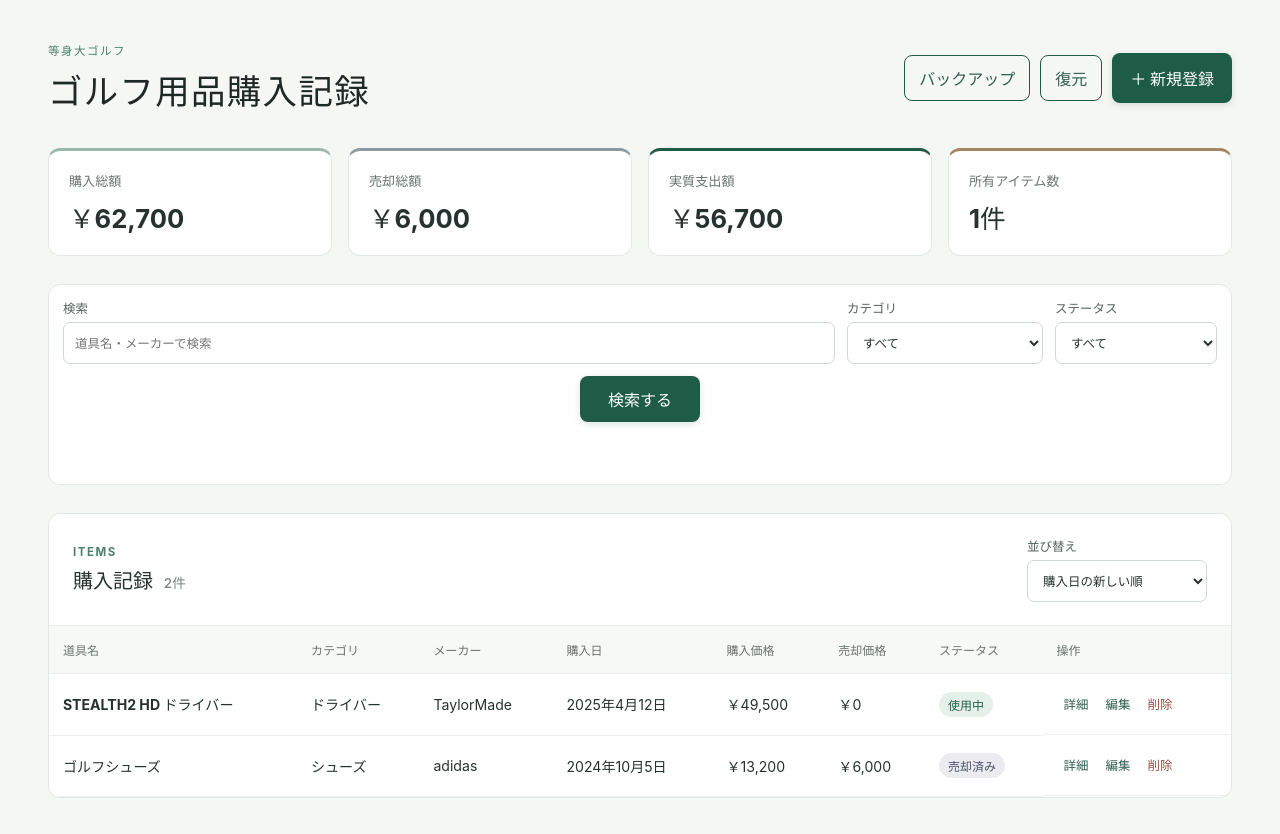
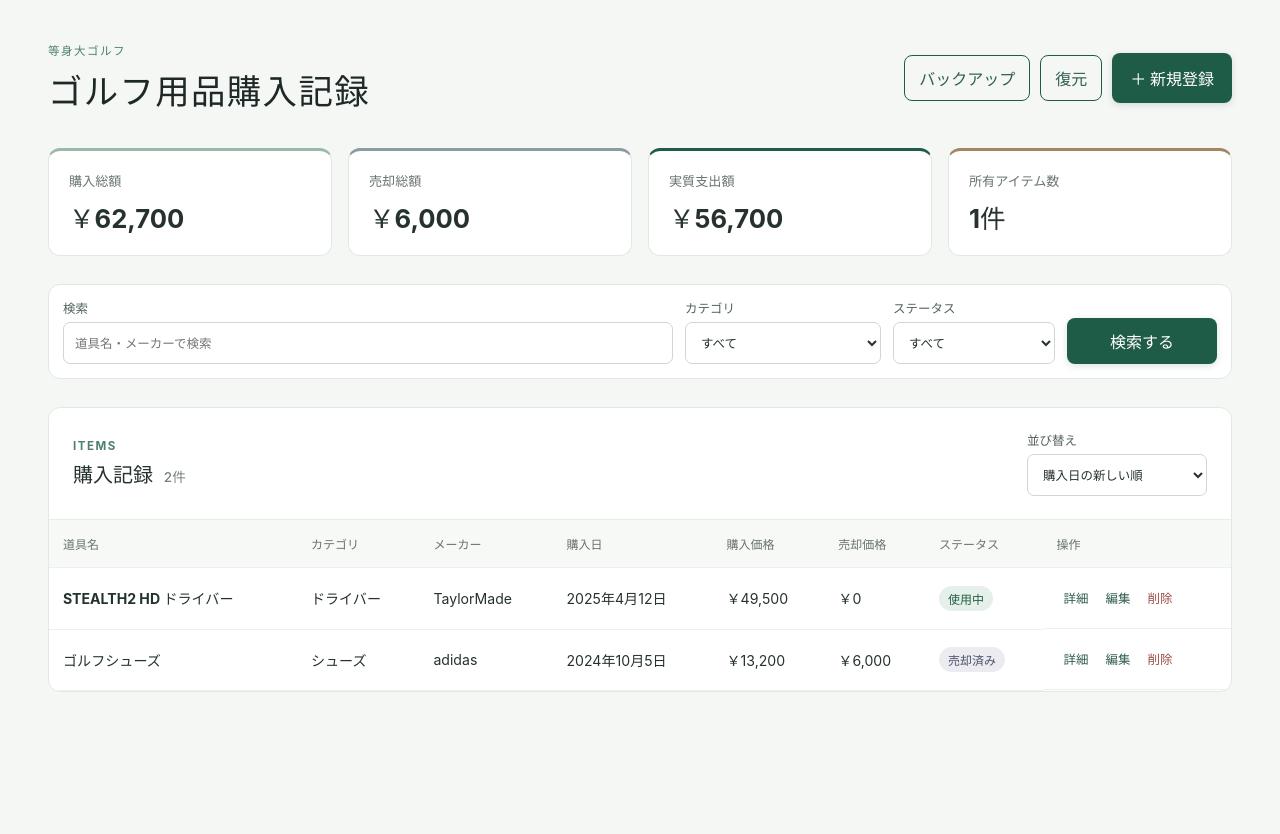
Before and after one commit to toushindaigolf/golf-equipment-ledger, a React (Vite) app: page / in a window 1280 px wide. Shown: the top 834 px of the page. After the commit the page ends 800 px from the top, so only its background shows below. Built offline with nearby package versions, Linux system fonts and the light colour scheme.

Commit message:
Place desktop search button beside status filter

```diff
--- a/src/styles/global.css
+++ b/src/styles/global.css
@@ -29,3 +29,7 @@
   .controls{grid-template-columns:1fr 1fr;grid-template-areas:"category status" "search search" "search-button search-button";padding:14px}
   .controls .search-button{width:max-content}
 }
+@media(min-width:761px){
+  .controls{grid-template-columns:minmax(0,1fr) 196px 162px 150px;grid-template-areas:"search category status search-button";padding-bottom:14px;align-items:end}
+  .controls .search-button{width:100%;min-width:0}
+}
```
